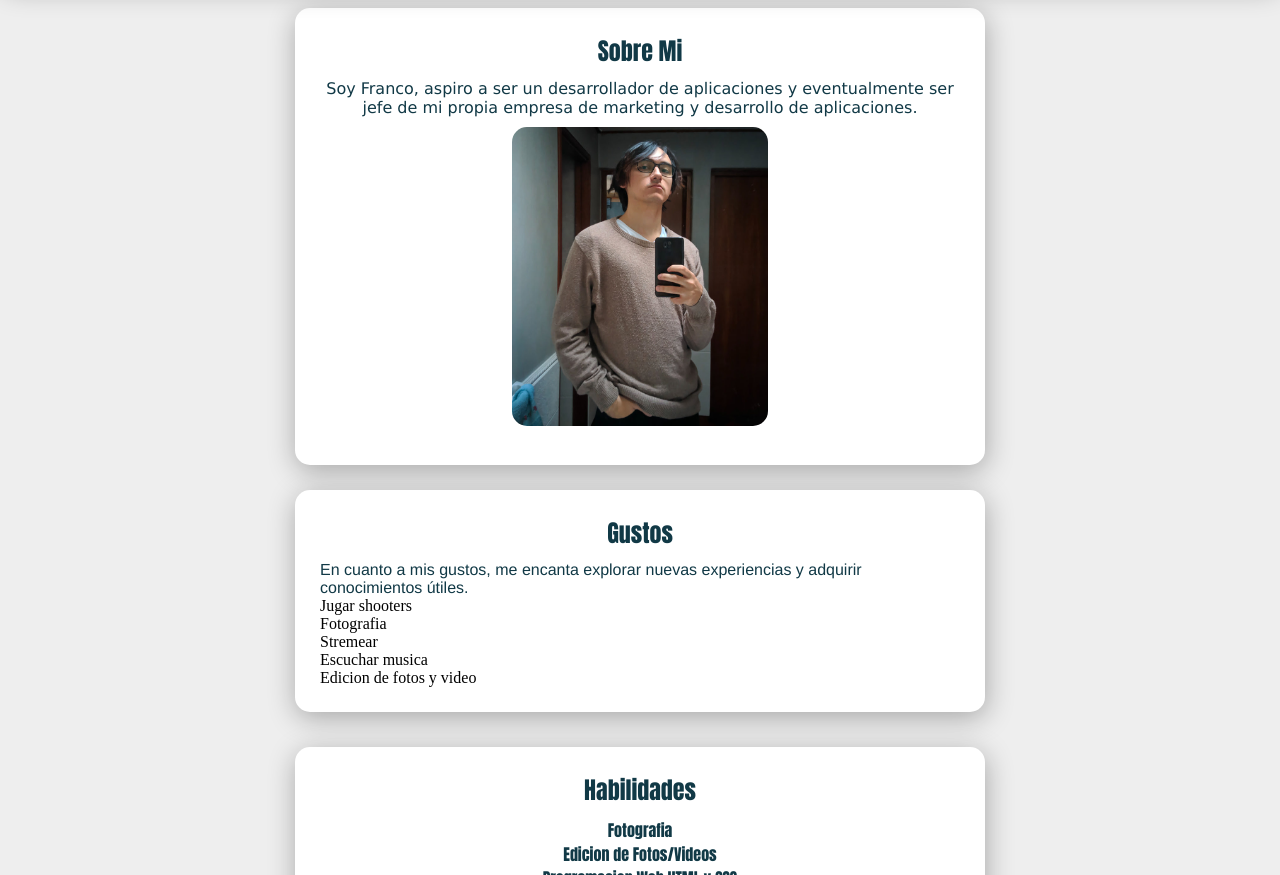
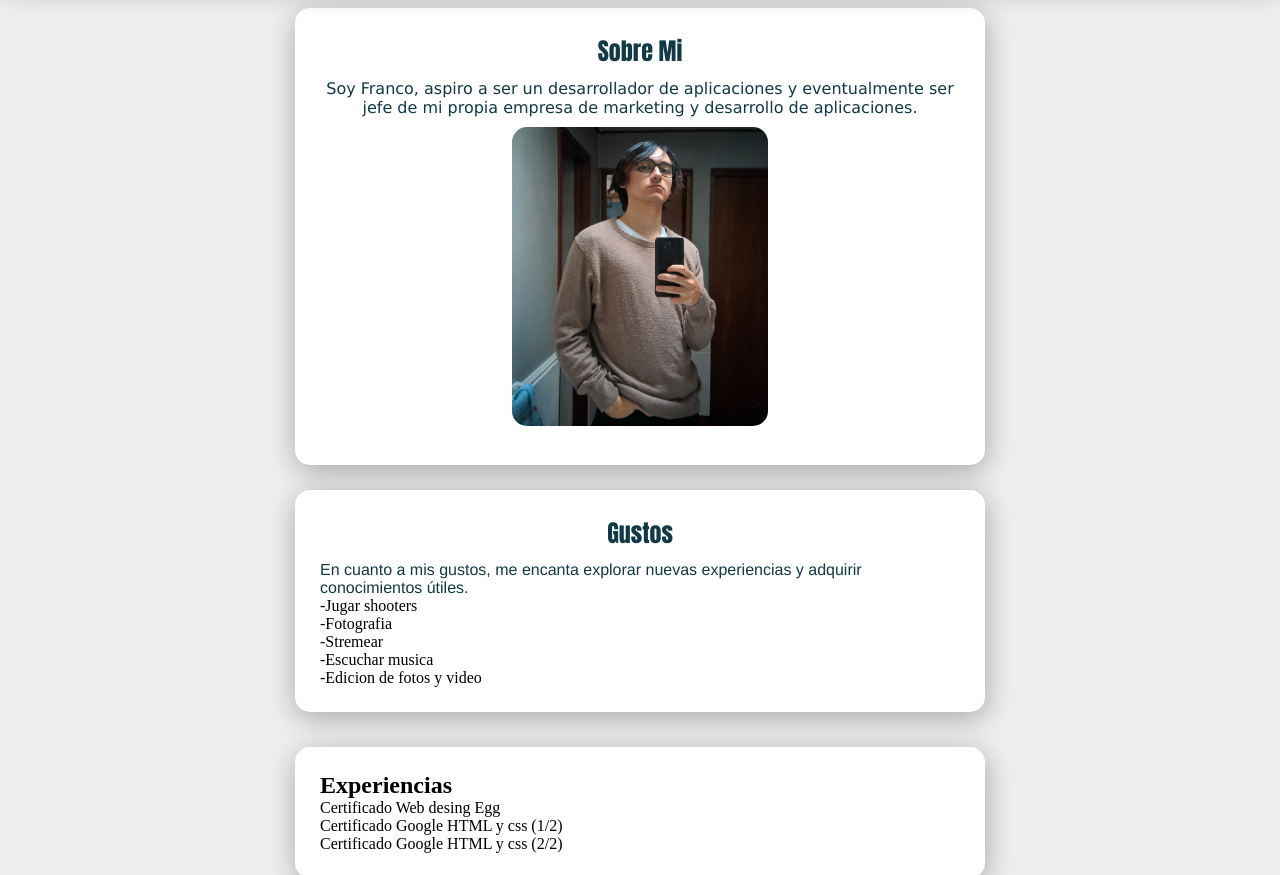
Before and after one commit to FrancoCalegari/PortfolioFrancoCalegari, a plain HTML site: page index.html in a window 1280 px wide. Shown: the part 77-952 px from the top of the page. Drawn offline with Linux system fonts and the light colour scheme; a web font is replaced by a local one.

Commit message:
addcontent0.2

```diff
--- a/css/style.css
+++ b/css/style.css
@@ -247,6 +247,19 @@ footer {
 	border-radius: 15px;
 	transition: 800px;
 
+}
+
+.experiencias {
+	background-color: #ffffff ;
+    padding: 25px;
+    border-radius: 15px;
+    width: 85%;
+	max-width: 690px;
+    margin: auto;
+	margin-bottom: 25px;
+	box-shadow: 1px 6px 28px 0px rgba(0,0,0,0.3);
+	-webkit-box-shadow: 1px 6px 28px 0px rgba(0,0,0,0.3);
+	-moz-box-shadow: 1px 6px 28px 0px rgba(0,0,0,0.3);
 }
 
 .proyectos {
--- a/index.html
+++ b/index.html
@@ -48,11 +48,20 @@
 				</p>
 
 				<ul>
-					<li>Jugar shooters</li>
-					<li>Fotografia</li>
-					<li>Stremear</li>
-					<li>Escuchar musica</li>
-					<li>Edicion de fotos y video</li>
+					<li>-Jugar shooters</li>
+					<li>-Fotografia</li>
+					<li>-Stremear</li>
+					<li>-Escuchar musica</li>
+					<li>-Edicion de fotos y video</li>
+				</ul>
+			</div>
+
+			<div class="experiencias">
+				<h2>Experiencias</h2>
+				<ul class="exp">
+					<li>Certificado Web desing Egg</li>
+					<li>Certificado Google HTML y css (1/2)</li>
+					<li>Certificado Google HTML y css (2/2)</li>
 				</ul>
 			</div>
 
```
